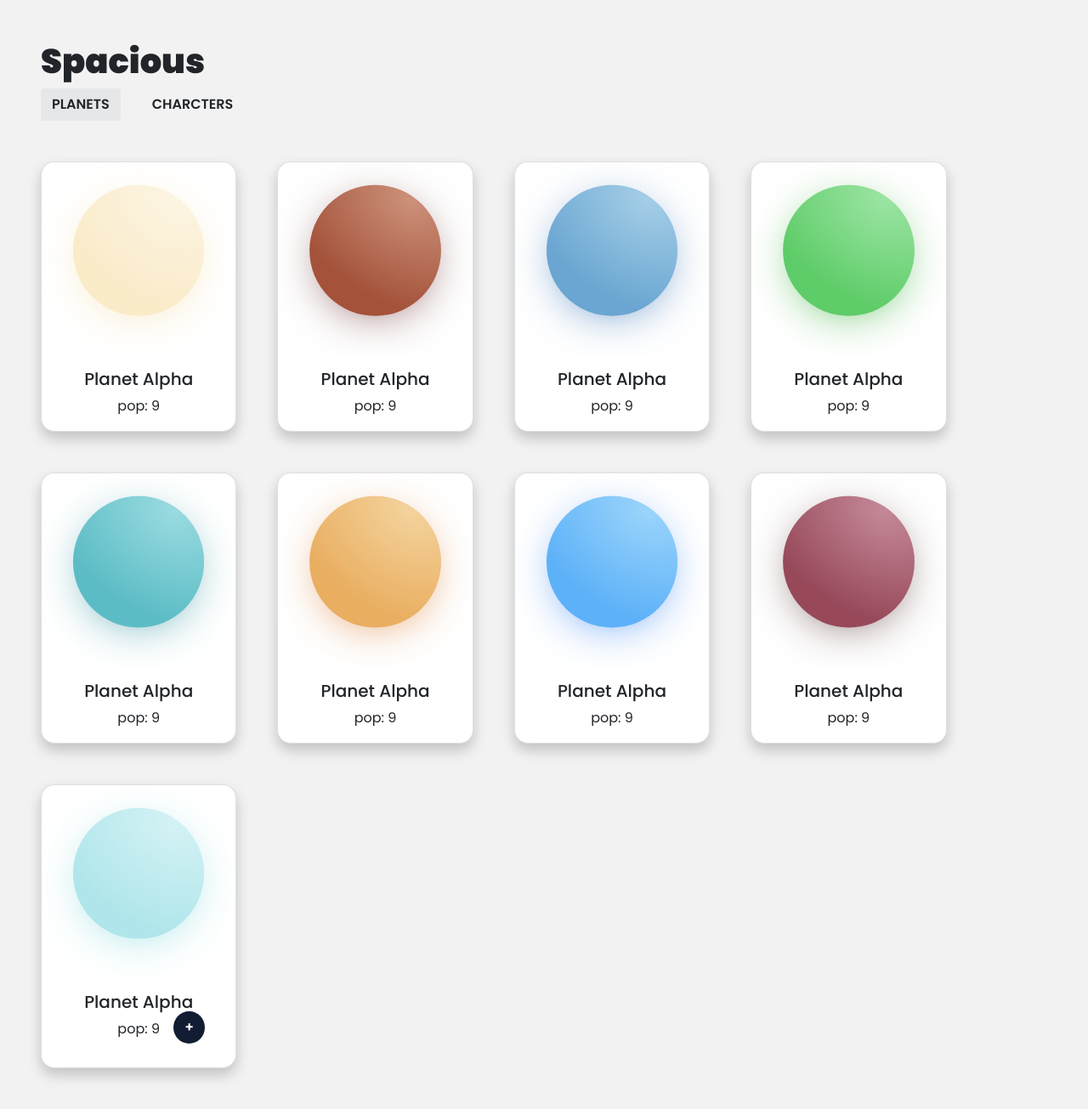
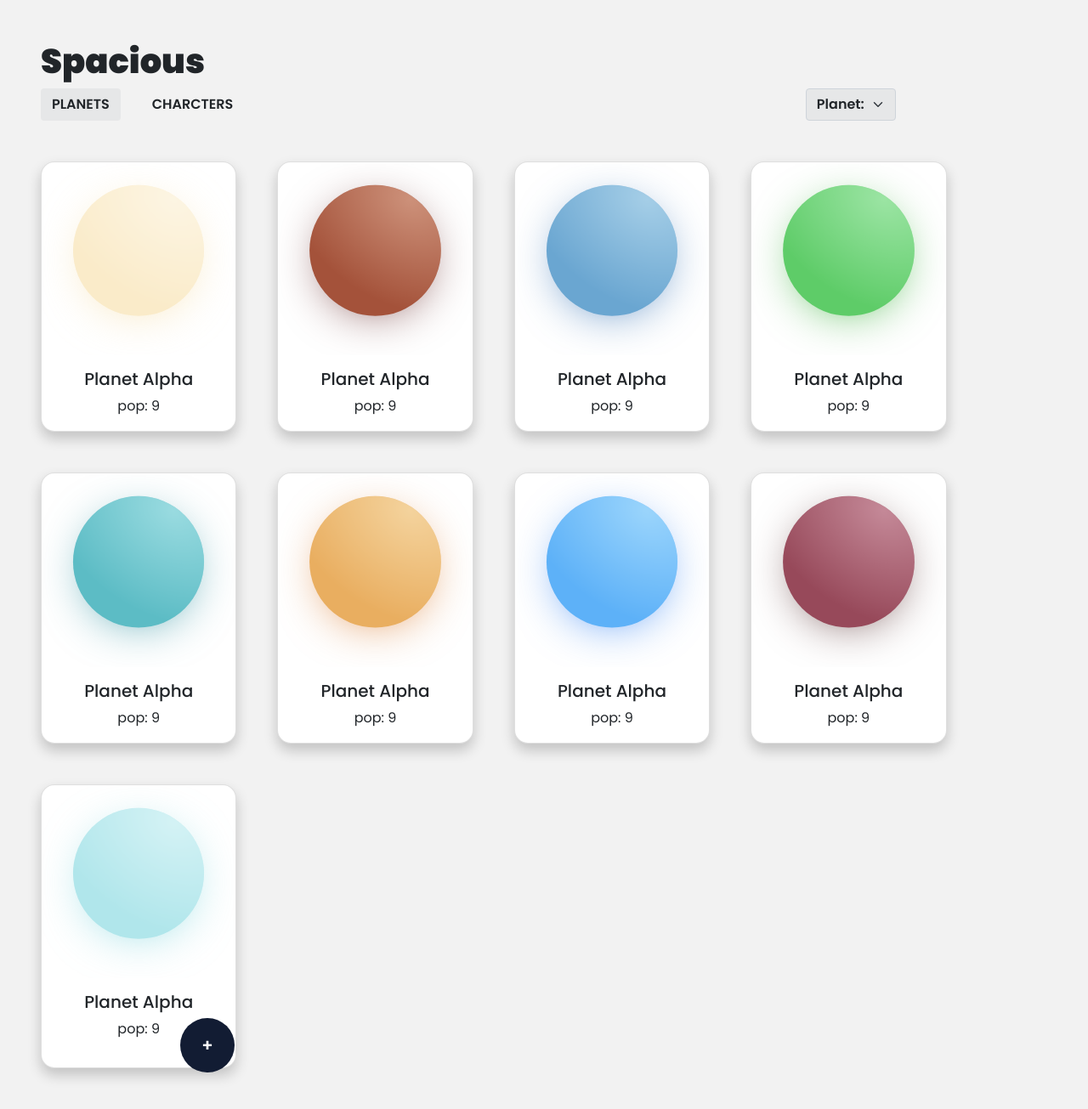
Before and after one commit to Dubjay18/react-b, a React (Create React App) app: page / in a window 1280 px wide. Shown: the whole page at 85% size. Built offline with nearby package versions, Linux system fonts and the light colour scheme.

Commit message:
last commit

```diff
--- a/src/App.css
+++ b/src/App.css
@@ -26,6 +26,12 @@ body {
   top: 80%;
   bottom: 0%;
   left: 68%;
+}
+.col {
+  transition: all 0.5s;
+}
+.font-plus {
+  font-size: 20px !important;
 }
 .space-content {
   width: 90%;
@@ -124,3 +130,9 @@ body {
   border: 2px solid rgba(18, 28, 51, 1) !important;
   border-radius: 16px;
 }
+.form-select {
+  width: 9% !important;
+  background-color: rgba(18, 28, 51, 0.05) !important;
+  font-weight: 600 !important;
+  margin-right: 15% !important;
+}
--- a/src/components/card.js
+++ b/src/components/card.js
@@ -236,7 +236,12 @@ const Cards = () => {
             : "space-content mt-5 "
         }
       >
-        <Row xs={1} lg={3} className="g-5 rounded-prime">
+        <Row
+          xs={1}
+          md={2}
+          lg={side === true ? 2 : 3}
+          className="g-5 sit rounded-prime"
+        >
           {ndata.map((e, ind) => (
             <Col id={ind} key={e.id}>
               <Card
@@ -261,9 +266,13 @@ const Cards = () => {
                     <div>
                       <Card.Text id={ind}>{e.friends.length} friends</Card.Text>
                     </div>
-                    {ind === Characters.length - 1 ? (
+                    {ind === ndata.length - 1 ? (
                       <div className="position-absolute plus">
-                        <Button onClick={handleShow} variant="circle">
+                        <Button
+                          className="font-plus px-4 py-3"
+                          onClick={handleShow}
+                          variant="circle"
+                        >
                           +
                         </Button>
                       </div>
--- a/src/components/card2.js
+++ b/src/components/card2.js
@@ -8,7 +8,7 @@ import {
   Modal,
   Form,
 } from "react-bootstrap";
-import { Characters, planets } from "../data";
+import { planets } from "../data";
 import SideBarTwo from "./planetSidebar";
 const Planet = () => {
   const [show, setShow] = useState(false);
@@ -41,6 +41,8 @@ const Planet = () => {
     setData(data);
     setShow(false);
   }
+  localStorage.setItem("pl", JSON.stringify(data));
+  let pl = JSON.parse(localStorage.getItem("pl"));
 
   return (
     <div className="d-flex">
@@ -176,13 +178,20 @@ const Planet = () => {
                   />
                   <Card.Body id={ind}>
                     <Card.Title id={ind}>{e.name}</Card.Title>
-                    <Card.Text id={ind}>pop: {Characters.length}</Card.Text>
-                    {ind === planets.length - 1 ? (
+                    <Card.Text id={ind}>
+                      pop: {e.char === undefined ? 0 : e.char.length}
+                    </Card.Text>
+                    {ind === data.length - 1 ? (
                       <div
-                        className="position-absolute plus"
+                        className="position-absolute plus p-2"
                         onClick={handleShow}
                       >
-                        <Button variant="circle">+</Button>
+                        <Button
+                          className="font-plus px-4 py-3"
+                          variant="circle"
+                        >
+                          +
+                        </Button>
                       </div>
                     ) : (
                       ""
@@ -202,7 +211,12 @@ const Planet = () => {
               <CloseButton variant="gray" onClick={() => setSidet(false)} />
             </Button>
           </div>
-          <SideBarTwo info={itemt.name} d={itemt.dep} />{" "}
+          <SideBarTwo
+            info={itemt.name}
+            d={itemt.dep}
+            data={pl}
+            chart={itemt.char}
+          />{" "}
         </div>
       ) : (
         ""
--- a/src/components/planetSidebar.js
+++ b/src/components/planetSidebar.js
@@ -1,17 +1,29 @@
 import React from "react";
 import { Button } from "react-bootstrap";
 // import srcone from "../Strapi assets/characters/character-1.png";
-import { planets } from "./../data";
+// import { Characters, planets } from "./../data";
 
-const SideBarTwo = ({ info, d }) => {
+const SideBarTwo = ({ info, d, data, chart }) => {
   let pchar = [];
 
-  for (let i = 0; i < planets.length; i++) {
-    const el = planets[i];
-    let nam = el.char.length;
+  for (let i = 0; i < data.length; i++) {
+    const el = chart;
+    // let nam = {el.char === undefined ? 0 : el.char.length};
+    let nam = 0;
+    if (el === undefined) {
+      nam = 0;
+    } else {
+      nam = el.length;
+    }
 
     pchar.push(nam);
+    console.log(nam);
   }
+  // function p() {
+  //   if (chart === undefined) {
+  //     data[data.length - 1].push("ssss");
+  //   }
+  // }
 
   const population = pchar.reduce((acc, a) => acc + a, 0);
   console.log(population);
@@ -68,17 +80,22 @@ const SideBarTwo = ({ info, d }) => {
       </div>
       <br />
       <div className="flex-col scroll  h">
-        {planets.map((e, i) => (
+        {chart === undefined
+          ? ""
+          : chart.map((e) => (
               <div className="d-flex lex mb-3">
                 <img
-              src={e.char[i].img_src}
-              alt="elea"
+                  src={e === undefined ? "" : e.img_src}
+                  alt={e === undefined ? "" : "elea"}
                   height="100px"
                   className="rounded-prime"
                 />
                 <div className="ms-3">
-              <h4>{e.char[i].name}</h4>
-              <p className="text-muted">{e.char[i].friends.length} friends</p>
+                  <h4>{e === undefined ? "none " : e.name}</h4>
+                  <p className="text-muted">
+                    {e === undefined ? "" : e.friends.length}{" "}
+                    {e === undefined ? "" : "friends"}
+                  </p>
                 </div>
               </div>
             ))}
--- a/src/components/space.js
+++ b/src/components/space.js
@@ -1,10 +1,11 @@
 import React, { useState } from "react";
-import { Button } from "react-bootstrap";
+import { Button, Form } from "react-bootstrap";
 import LoadPage from "../load";
 import Cards from "./card";
 import Planet from "./card2";
 // import CharacterCreate from "./createCharacter";
 // import PlanetCreate from "./createPlanet";
+// import Select from "react-select";
 
 const Space = () => {
   const [grid, setGrid] = useState(false);
@@ -63,6 +64,9 @@ const Space = () => {
               >
                 CHARCTERS
               </Button>
+              <Form.Select className="ms-auto" variant="gray">
+                <option>Planet: ALL</option>
+              </Form.Select>
             </div>
 
             <div className="h-50">
```
Lines whose indentation alone changed are shown as unchanged.
